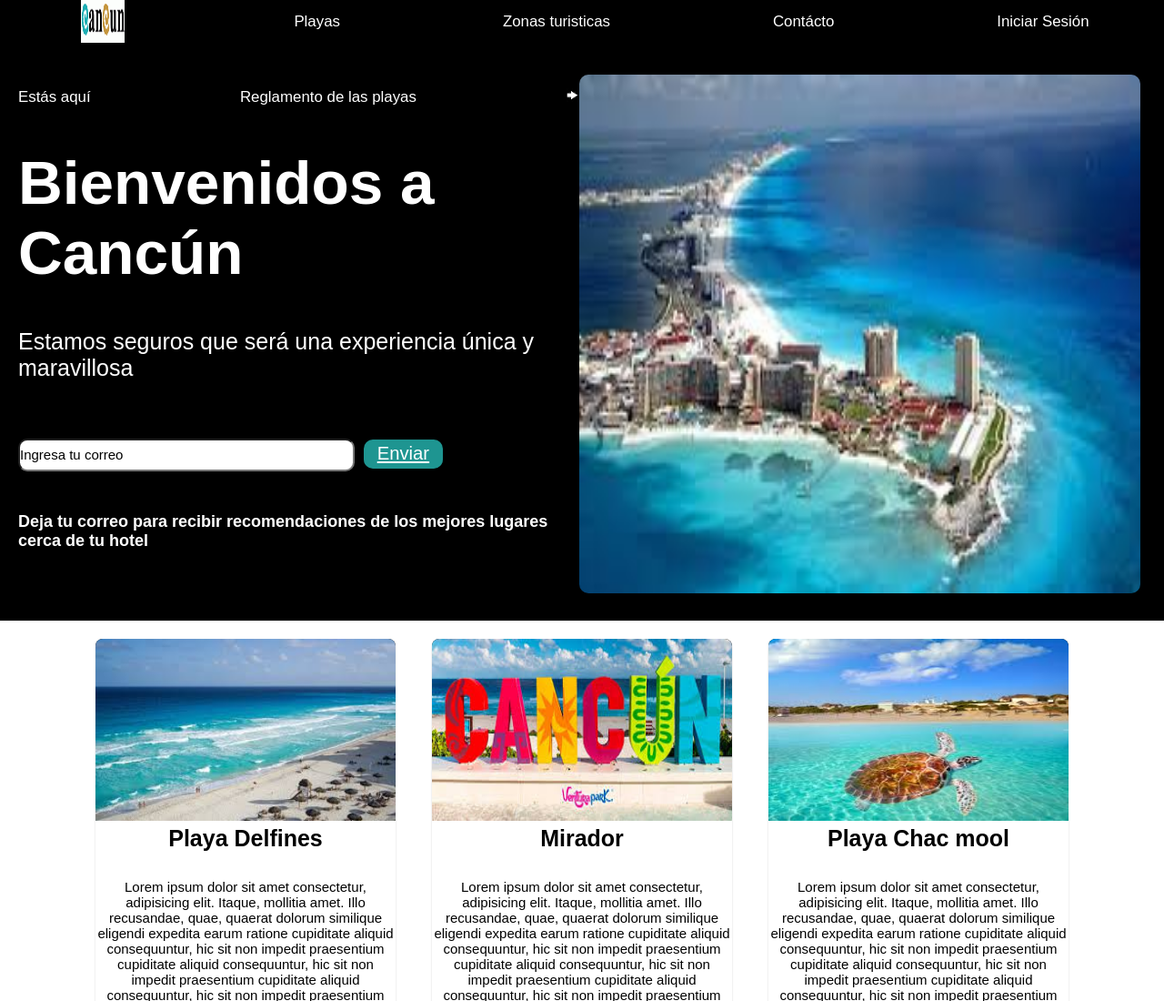
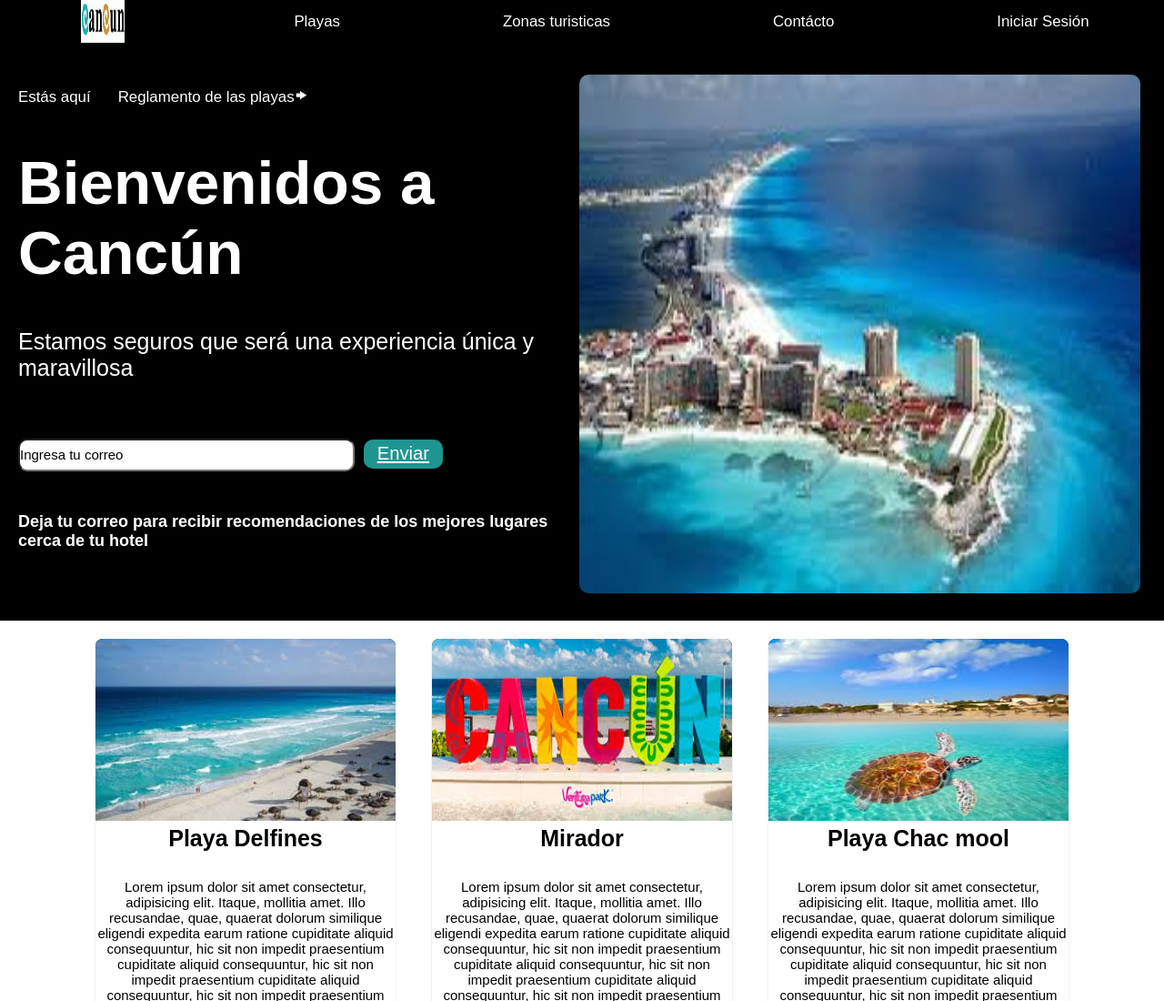
Before and after one commit to MRRMJN80/Primera_Entrega, a plain HTML site: page index.html in a window 1280 px wide. Shown: the top 1100 px of the page at 91% size. Drawn offline with Linux system fonts and the light colour scheme.

Commit message:
Actualicé mis archivos

```diff
--- a/index.html
+++ b/index.html
@@ -25,7 +25,7 @@
             <div>
                 <div >
                     <ul class="botones">
-                        <li>Estás aquí</li>
+                        <li class="espacio">Estás aquí</li>
                         <li>Reglamento de las playas</li>
                         <img src="./IMAGENES/flecha.png" alt="" width="15px" height="15rem">
                     </ul>
@@ -100,6 +100,6 @@
 
     </main>
 
-    <footer class="patita"> Espero cumplir con lo solicitado XD</footer>
+    <footer class="patita">Espero cumplir con lo solicitado XD</footer>
 </body>
 </html>
--- a/styles.css
+++ b/styles.css
@@ -59,13 +59,16 @@ body{
 
 .botones{
     display: flex;
-    justify-content: space-between;
+    justify-content: start;
     list-style: none;
     font-size: 1rem;
     cursor: pointer;
     padding: 15px 0 45px 0;
 }
 
+.espacio{
+    padding-right: 30px;
+}
 h1{
     padding-bottom: 45px;
 }
```
